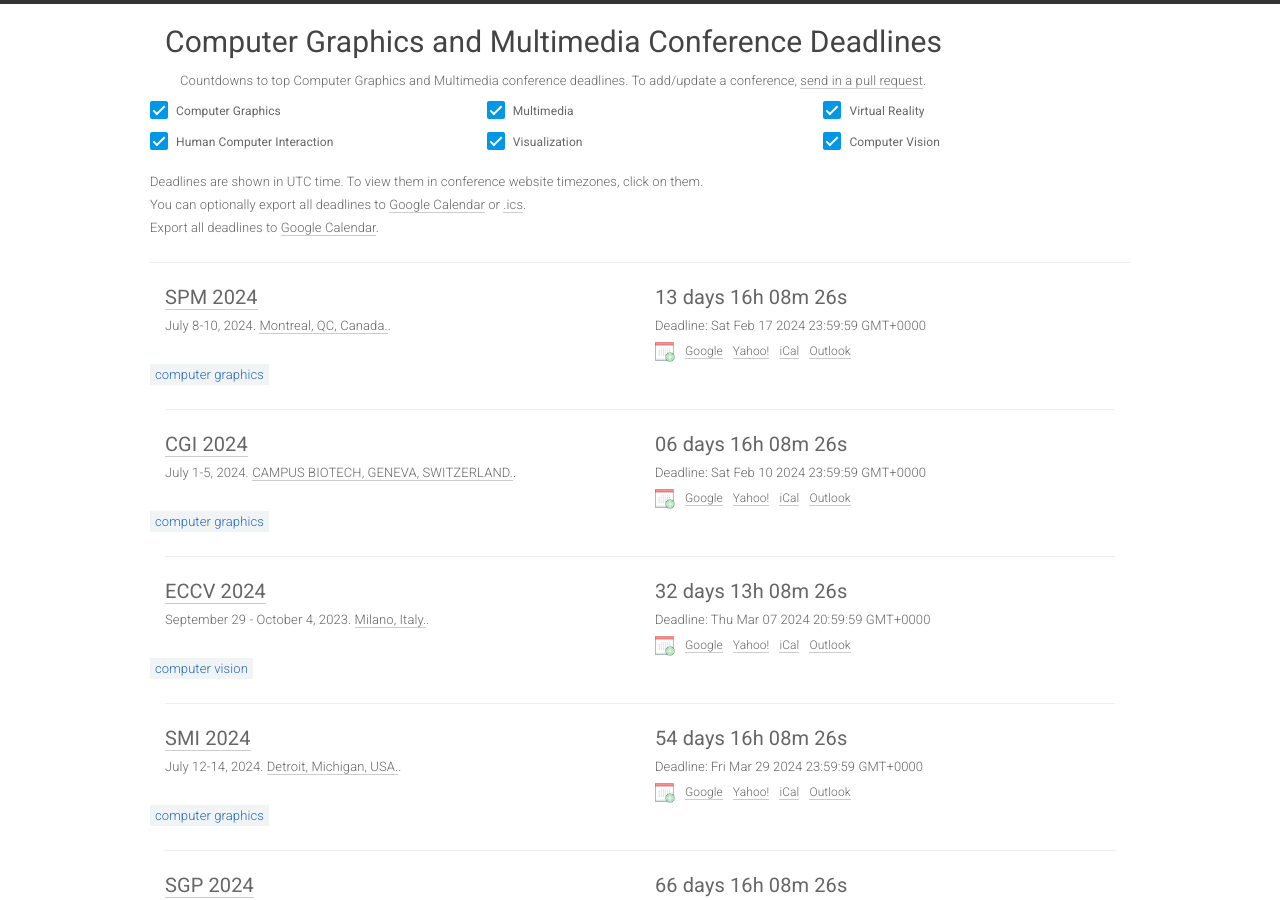
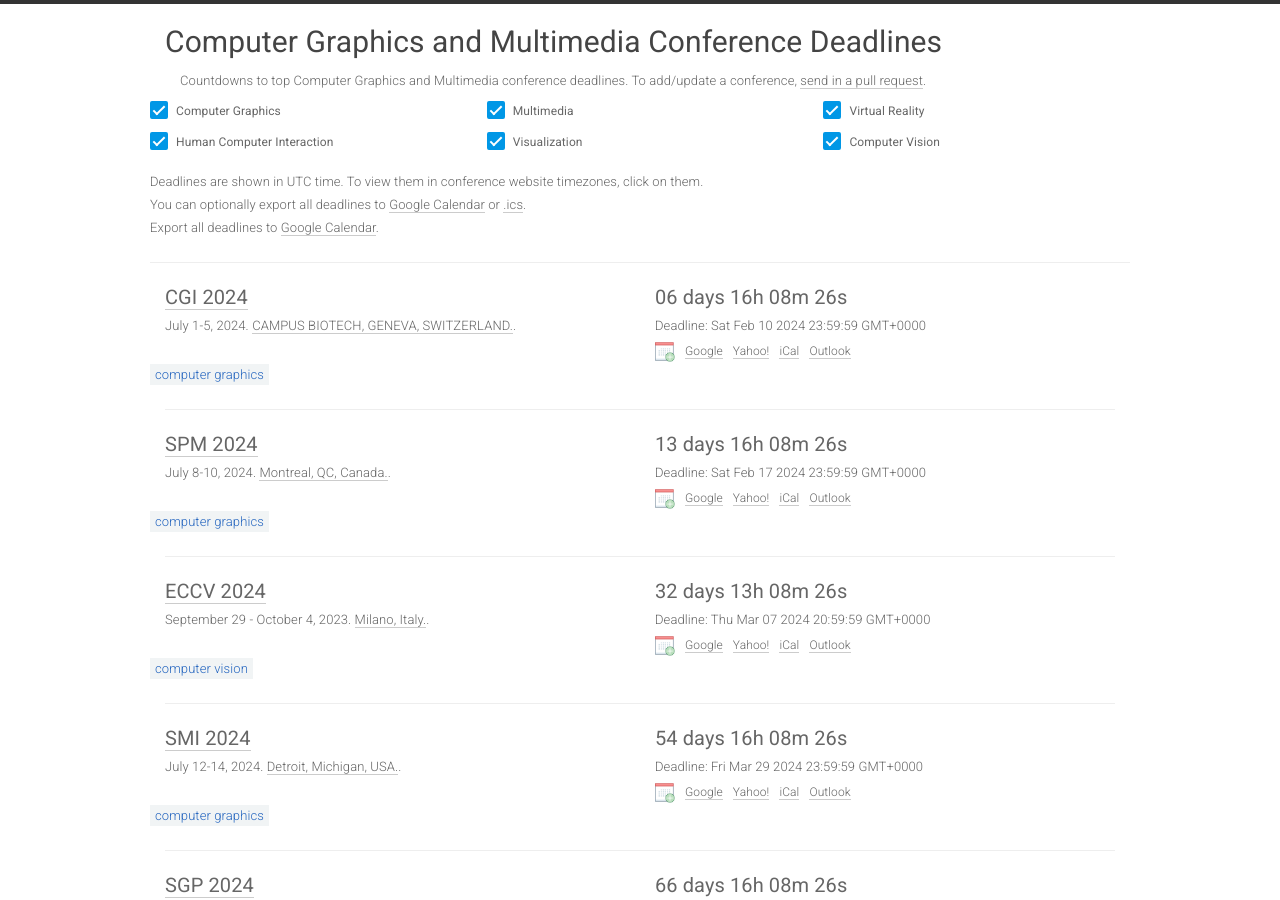
Before and after one commit to JianweiHu94/cgm-deadlines, a Jekyll site: the page built from index.html, in a window 1280 px wide and 900 px high. Built offline with Jekyll 4.4.1, drawn with Linux system fonts in a browser that asks for light colours; nearby versions of some CDN libraries; part of the change alters nothing that is shown.

```diff
--- a/_data/conferences.yml
+++ b/_data/conferences.yml
@@ -1,5 +1,14 @@
 ---
 
+- title: CGI
+  year: 2024
+  id: cgi2024
+  link: https://www.cgs-network.org/cgi24/
+  deadline: '2024-2-10 23:59:59'
+  timezone: GMT
+  date: July 1-5, 2024
+  place: CAMPUS BIOTECH, GENEVA, SWITZERLAND.
+  sub: CG
 
 - title: SPM
   year: 2024
@@ -9,16 +18,6 @@
   timezone: UTC
   date: July 8-10, 2024
   place: Montreal, QC, Canada.
-  sub: CG
-
-- title: CGI
-  year: 2024
-  id: cgi2024
-  link: https://www.cgs-network.org/cgi24/
-  deadline: '2024-2-10 23:59:59'
-  timezone: GMT
-  date: July 1-5, 2024
-  place: CAMPUS BIOTECH, GENEVA, SWITZERLAND.
   sub: CG
 
 
```
